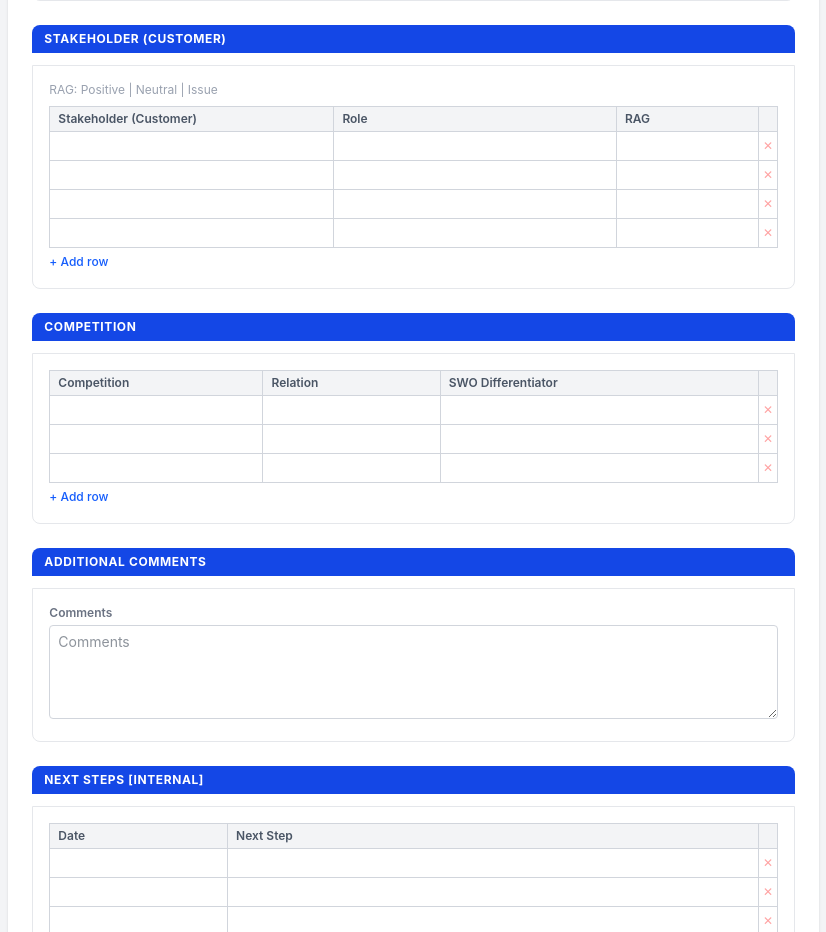
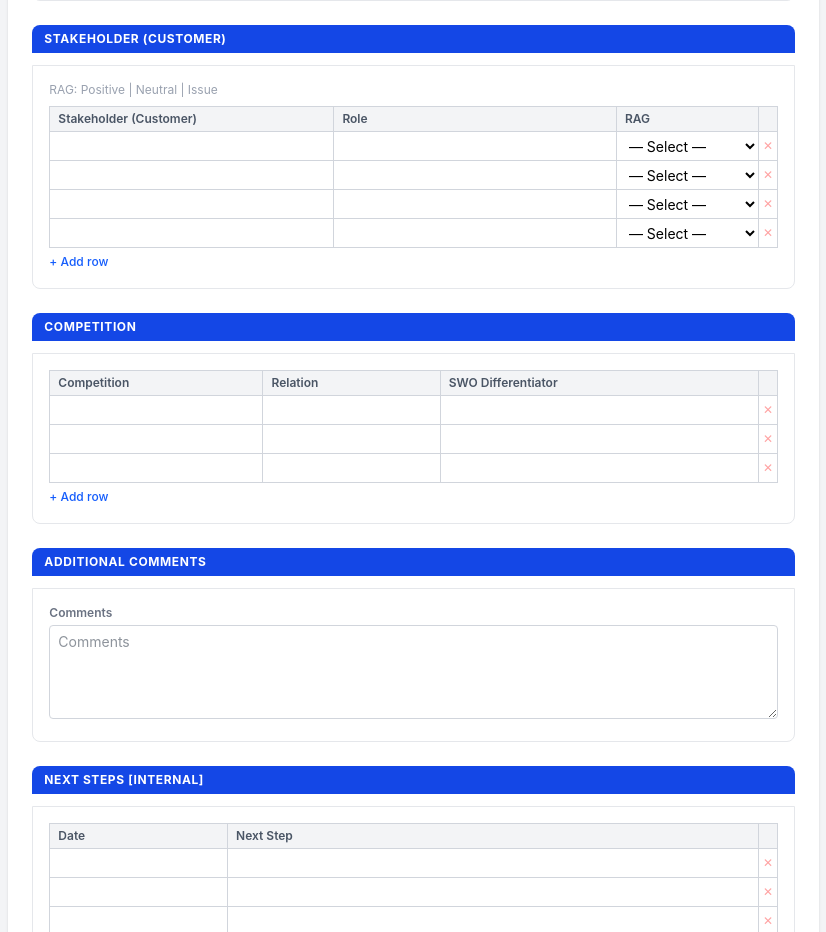
Before and after one commit to schneutzi-81/DealOnePagerApp, a React (Vite) app: page / in a window 1280 px wide. Shown: the part 2840-3772 px from the top of the page, without its empty margins (437-1263 px from the left). Built offline with nearby package versions, Linux system fonts and the light colour scheme.

Commit message:
Change RAG column to dropdown select (Positive/Neutral/Issue)

```diff
--- a/src/components/DealForm.tsx
+++ b/src/components/DealForm.tsx
@@ -65,6 +65,8 @@ interface TableEditorProps {
   onChange: (rows: TableRow[]) => void;
   minRows?: number;
   cellWidths?: string[];
+  /** Map column index → list of dropdown options. Columns not listed use a plain text input. */
+  dropdownCols?: Record<number, string[]>;
 }
 
 const TableEditor: React.FC<TableEditorProps> = ({
@@ -73,6 +75,7 @@ const TableEditor: React.FC<TableEditorProps> = ({
   onChange,
   minRows = 2,
   cellWidths,
+  dropdownCols,
 }) => {
   const addRow = () =>
     onChange([...rows, { cols: Array(headers.length).fill('') }]);
@@ -111,12 +114,25 @@ const TableEditor: React.FC<TableEditorProps> = ({
             <tr key={ri}>
               {headers.map((_, ci) => (
                 <td key={ci} className="border border-gray-300 p-0">
+                  {dropdownCols && dropdownCols[ci] ? (
+                    <select
+                      value={row.cols[ci] ?? ''}
+                      onChange={(e) => updateCell(ri, ci, e.target.value)}
+                      className="w-full px-2 py-1 text-sm outline-none focus:bg-blue-50 bg-white"
+                    >
+                      <option value="">— Select —</option>
+                      {dropdownCols[ci].map((opt) => (
+                        <option key={opt} value={opt}>{opt}</option>
+                      ))}
+                    </select>
+                  ) : (
                     <input
                       type="text"
                       value={row.cols[ci] ?? ''}
                       onChange={(e) => updateCell(ri, ci, e.target.value)}
                       className="w-full px-2 py-1 text-sm outline-none focus:bg-blue-50"
                     />
+                  )}
                 </td>
               ))}
               <td className="border border-gray-300 text-center">
@@ -269,6 +285,7 @@ export const DealForm: React.FC<DealFormProps> = ({ fields, onChange, onReset })
           onChange={tbl('stakeholders')}
           minRows={2}
           cellWidths={['40%', '40%', '20%']}
+          dropdownCols={{ 2: ['Positive', 'Neutral', 'Issue'] }}
         />
       </Section>
 
```
Lines whose indentation alone changed are shown as unchanged.
